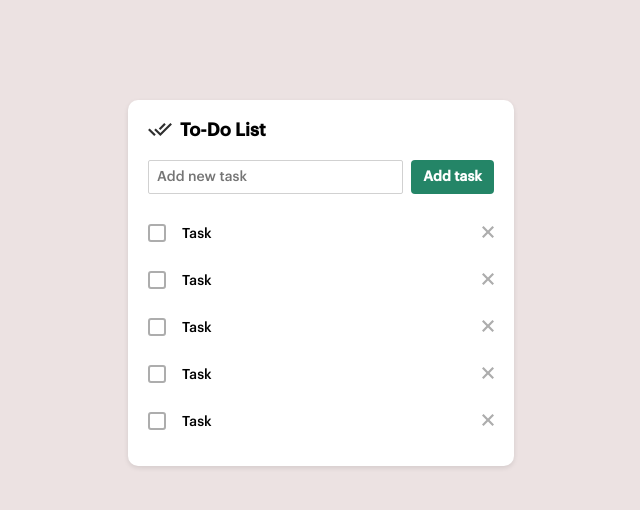
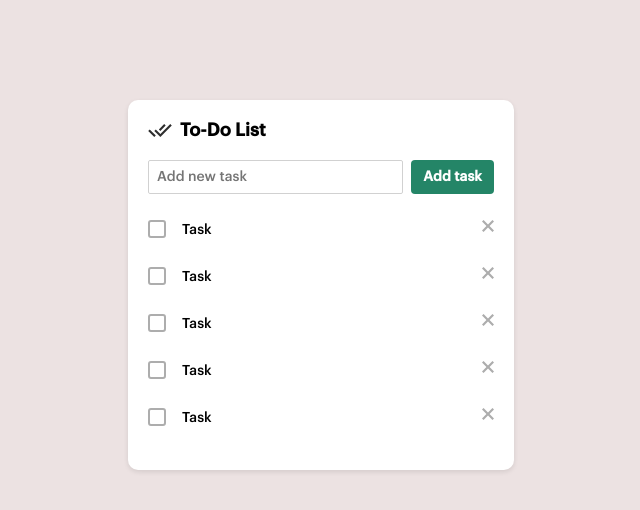
Before and after one commit to Sebyakaaa/todo_list, a plain HTML site: page index.html in a window 1280 px wide. Shown: the full height of the page, 319-959 px from the left. Drawn offline with Linux system fonts and the light colour scheme.

Commit message:
add fixes

```diff
--- a/css/style.css
+++ b/css/style.css
@@ -52,6 +52,8 @@ h1{
   padding: 20px;
   border-radius: 10px;
   box-shadow: 0 2px 5px rgba(0, 0, 0, 0.1);
+  max-height: 400px;
+  overflow-y: auto;
 }
 
 .title{
@@ -60,18 +62,18 @@ h1{
 }
 
 .title__tick{
+  background-image: url(../images/tick.svg);
+  background-repeat: no-repeat;
+  background-position: center;
+  background-size: contain;
+  transform: translateY(-2px);
   width: 24px;
   height: 24px;
   margin-right: 8px;
 }
 
-.title__tick img{
-  padding-top: 2px;
-  width: 100%;
-}
-
 .add-new{
-  margin-bottom: 16px;
+  margin-bottom: 20px;
   display: flex;
   justify-content: space-between;
   gap: 0 8px;
@@ -109,8 +111,7 @@ h1{
 .task-list__item{
   display: flex;
   justify-content: space-between;
-  padding-top: 8px;
-  padding-bottom: 8px;
+  margin-bottom: 16px;
   gap: 0 8px;
 }
 
@@ -141,7 +142,7 @@ h1{
   display: inline-block;
   position: relative;
   cursor: pointer;
-  transition: background-color 0.2s, border-color 0.2s; /
+  transition: background-color 0.2s, border-color 0.2s;
 }
 
 .task-list__checkbox:hover{
@@ -195,4 +196,6 @@ h1{
   background-color: transparent;
   border: none;
   padding: 0;
+  align-self: flex-start;
+  margin-top: 6px;
 }
--- a/index.html
+++ b/index.html
@@ -13,9 +13,7 @@
   <div class="block">
     <div class="container">
       <div class="title">
-        <div class="title__tick">
-          <img src="images/tick.svg" alt="">
-        </div>
+        <div class="title__tick"></div>
         <h1 class="title__name">To-Do List</h1>
       </div>
       <div class="add-new">
```
